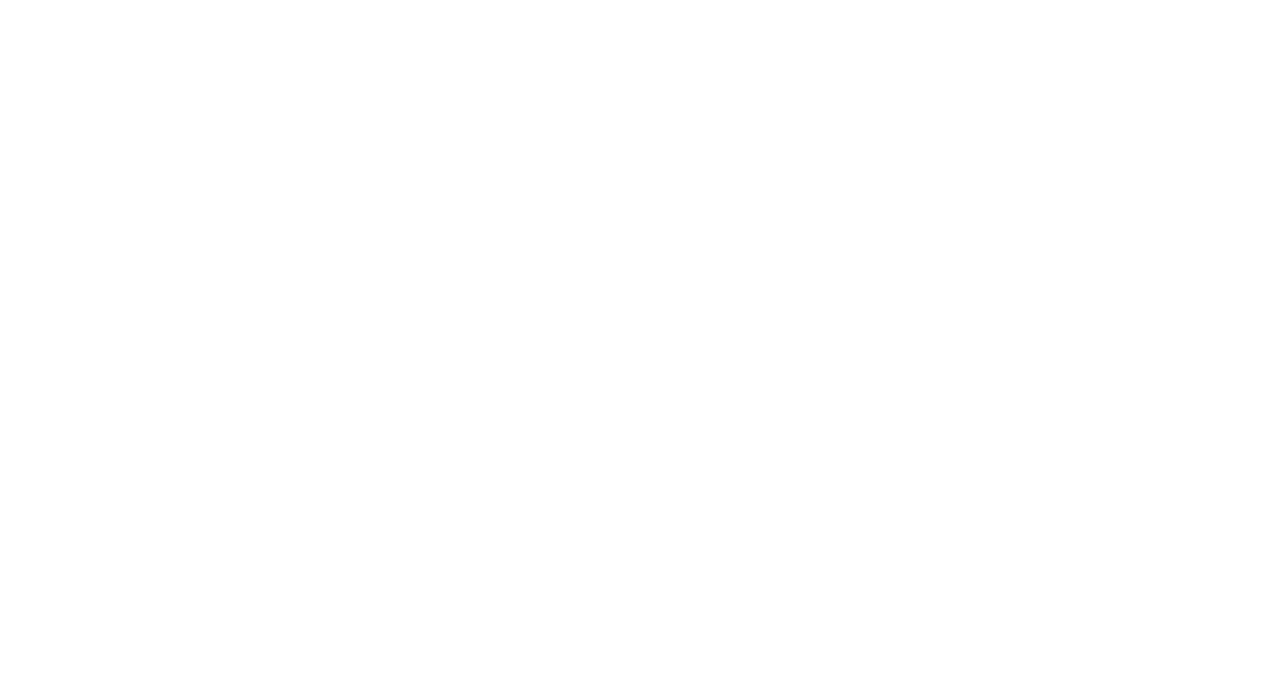
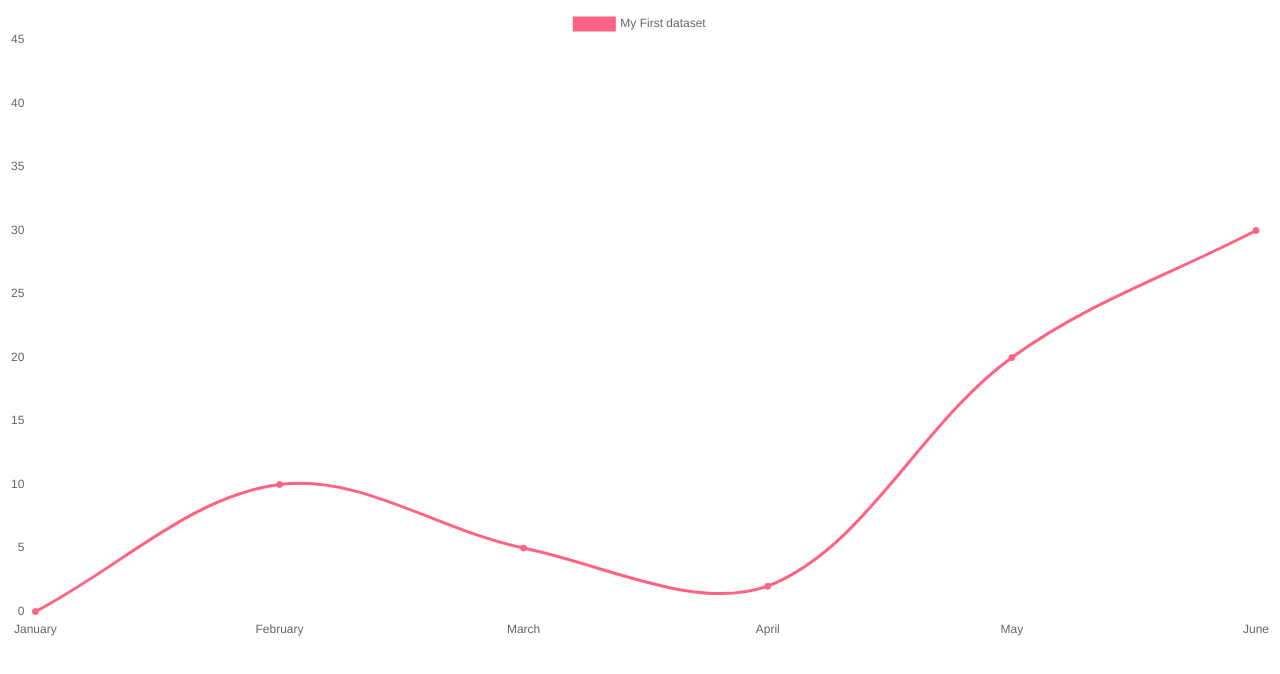
Before and after one commit to miriam-arena/mcw-homepage, a plain HTML site: page index.html in a window 1280 px wide. Drawn offline with nearby package versions, Linux system fonts and the light colour scheme.

Commit message:
first_change_chart

```diff
--- a/index.html
+++ b/index.html
@@ -3,7 +3,54 @@
 <head>
   <title>Index MCW!</title>
 
+  <script src="https://cdn.jsdelivr.net/npm/chart.js"></script>
   <script>
+
+    const labels = [
+      'January',
+      'February',
+      'March',
+      'April',
+      'May',
+      'June',
+    ];
+    const data = {
+      labels: labels,
+      datasets: [{
+        label: 'My First dataset',
+        backgroundColor: 'rgb(255, 99, 132)',
+        borderColor: 'rgb(255, 99, 132)',
+        data: [0, 10, 5, 2, 20, 30, 45],
+        tension:0.35,
+      }]
+    };
+    const DISPLAY=false;
+    const BORDER=false;
+    const config = {
+      type: 'line',
+      data,
+      options:
+      {
+        responsive:true,
+        scales: {
+          x: {
+            grid: {
+              display:DISPLAY,
+              drawBorder: BORDER,
+            }
+          },
+          y: {
+            grid: {
+              display:DISPLAY,
+              drawBorder: BORDER,
+            }
+          },
+        }
+      }
+    };
+
+      // === include 'setup' then 'config' above ===
+
 
     var race1 = {
       name: "Gara libera inizio stagione",
@@ -36,7 +83,16 @@
 
 </head>
 <body>
+  <div>
+    <canvas id="raceChart"></canvas>
+  </div>
 
+  <script>
+    var myChart = new Chart(
+      document.getElementById('raceChart'),
+      config
+    );
+  </script>
 
 </body>
 </html>
```
